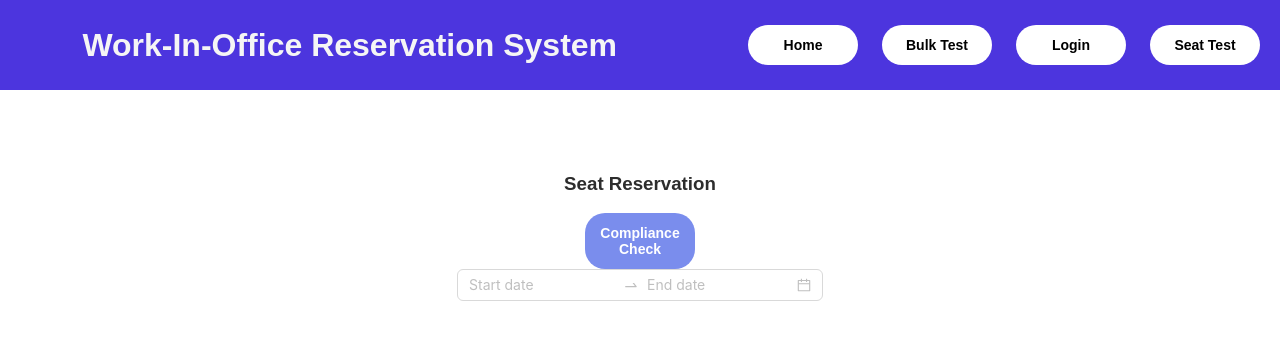
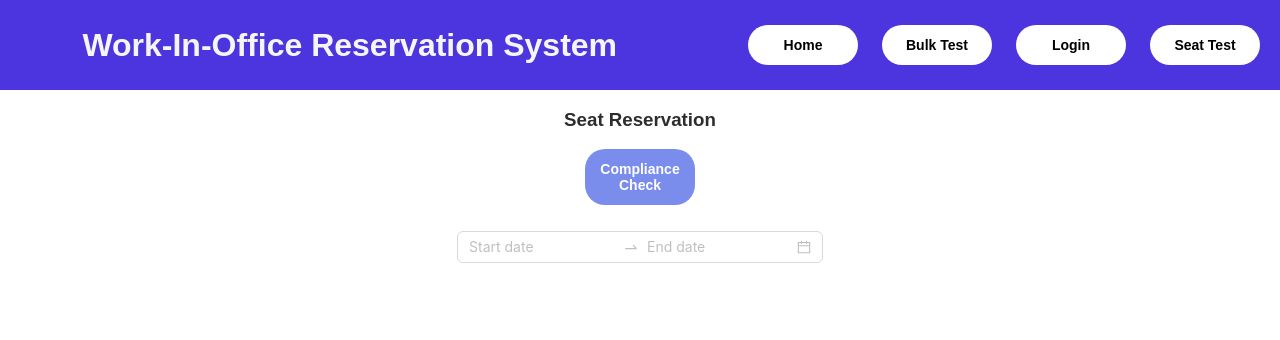
Before and after one commit to shailbpatel/275_frontend, a React (Create React App) app: page /employee/employeeid/seatreservation in a window 1280 px wide. Shown: the top 340 px of the page. Built offline with nearby package versions, Linux system fonts and the light colour scheme.

Commit message:
minor css change

```diff
--- a/src/Components/SeatReservation/SeatReservation.js
+++ b/src/Components/SeatReservation/SeatReservation.js
@@ -50,14 +50,15 @@ const SeatReservation = () => {
 
   return (
     <>
-      <div className="seat_reservation">
       <h3 className="title">Seat Reservation</h3>
 
+      <div className="seat_reservation">
         <div>
           <Link to="/employee/employeeid/compliancecheck">
             <button className="compliance_btn">Compliance Check</button>
           </Link>
         </div>
+        <div className="range_picker">
           <RangePicker
             onCalendarChange={onCalendarChange}
             onChange={getDates}
@@ -65,6 +66,7 @@ const SeatReservation = () => {
             format="MM-DD-YYYY"
           />
         </div>
+      </div>
     </>
   );
 };
--- a/src/Components/SeatReservation/styles.css
+++ b/src/Components/SeatReservation/styles.css
@@ -1,6 +1,4 @@
 .seat_reservation {
-  /* margin-left: 10%; */
-  margin-top: 5%;
   display: flex;
   flex-direction: column;
   align-items: center;
@@ -8,6 +6,9 @@
 
 .title {
   text-align: center;
+}
+.range_picker {
+  margin-top: 2%;
 }
 
 .compliance_btn {
```
Lines whose indentation alone changed are shown as unchanged.
